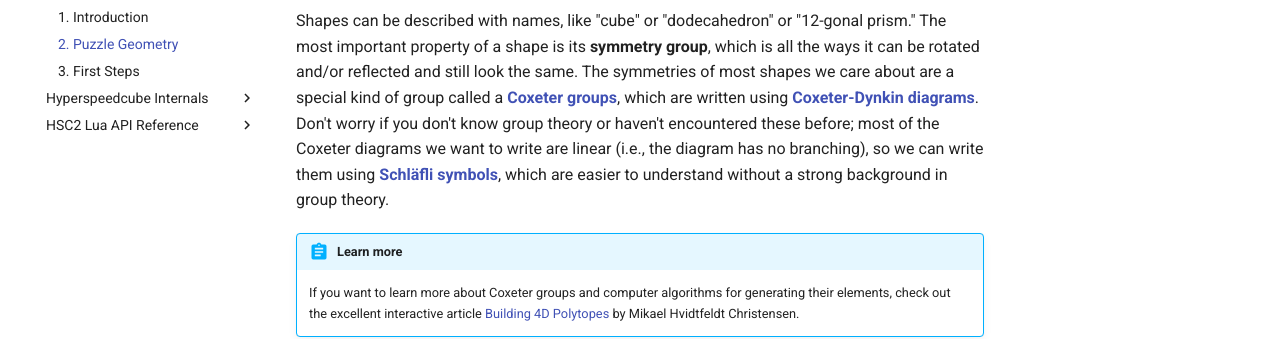
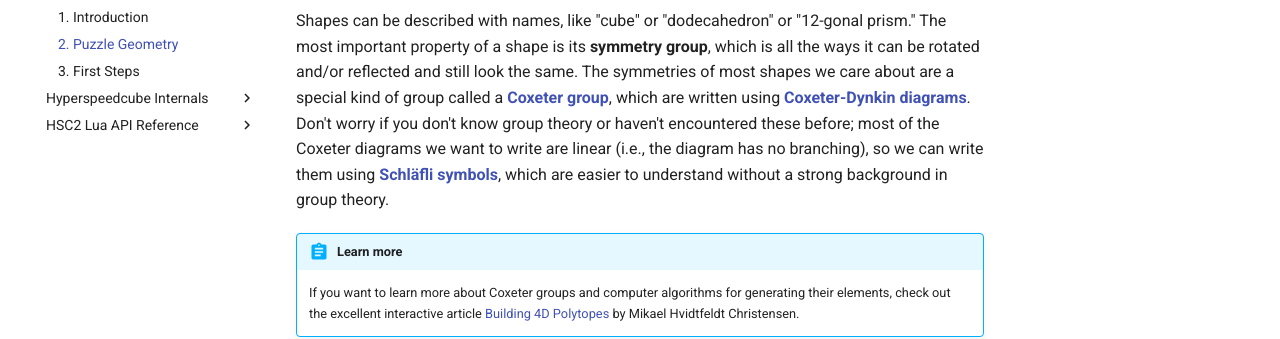
Before and after one commit to Hypercubers/dev.hypercubing.xyz, an MkDocs documentation site: the page built from docs/puzzle-dev/geometry.md, in a window 1280 px wide and 900 px high, scrolled down 983 px. Shown: the part 172-511 px from the top of the window. Built offline with MkDocs 1.6.1 and Material for MkDocs 9.7.7, drawn with Linux system fonts in a browser that asks for light colours; comment, search, counter and statistics services are not loaded.

Commit message:
a groups

```diff
--- a/docs/puzzle-dev/geometry.md
+++ b/docs/puzzle-dev/geometry.md
@@ -26,12 +26,12 @@ You may also see **edge-turning**, **facet-turning**, and **ridge-turning**. (We
 
 ## Shapes and Schläfli symbols
 
-Shapes can be described with names, like "cube" or "dodecahedron" or "12-gonal prism." The most important property of a shape is its **symmetry group**, which is all the ways it can be rotated and/or reflected and still look the same. The symmetries of most shapes we care about are a special kind of group called a **[Coxeter groups]**, which are written using **[Coxeter-Dynkin diagrams]**. Don't worry if you don't know group theory or haven't encountered these before; most of the Coxeter diagrams we want to write are linear (i.e., the diagram has no branching), so we can write them using **[Schläfli symbols]**, which are easier to understand without a strong background in group theory.
+Shapes can be described with names, like "cube" or "dodecahedron" or "12-gonal prism." The most important property of a shape is its **symmetry group**, which is all the ways it can be rotated and/or reflected and still look the same. The symmetries of most shapes we care about are a special kind of group called a **[Coxeter group]**, which are written using **[Coxeter-Dynkin diagrams]**. Don't worry if you don't know group theory or haven't encountered these before; most of the Coxeter diagrams we want to write are linear (i.e., the diagram has no branching), so we can write them using **[Schläfli symbols]**, which are easier to understand without a strong background in group theory.
 
 !!! abstract "Learn more"
     If you want to learn more about Coxeter groups and computer algorithms for generating their elements, check out the excellent interactive article [Building 4D Polytopes] by Mikael Hvidtfeldt Christensen.
 
-[Coxeter groups]: https://en.wikipedia.org/wiki/Coxeter_group
+[Coxeter group]: https://en.wikipedia.org/wiki/Coxeter_group
 [Coxeter-Dynkin diagrams]: https://en.wikipedia.org/wiki/Coxeter%E2%80%93Dynkin_diagram
 [Schläfli symbols]: https://en.wikipedia.org/wiki/Schl%C3%A4fli_symbol
 
```
